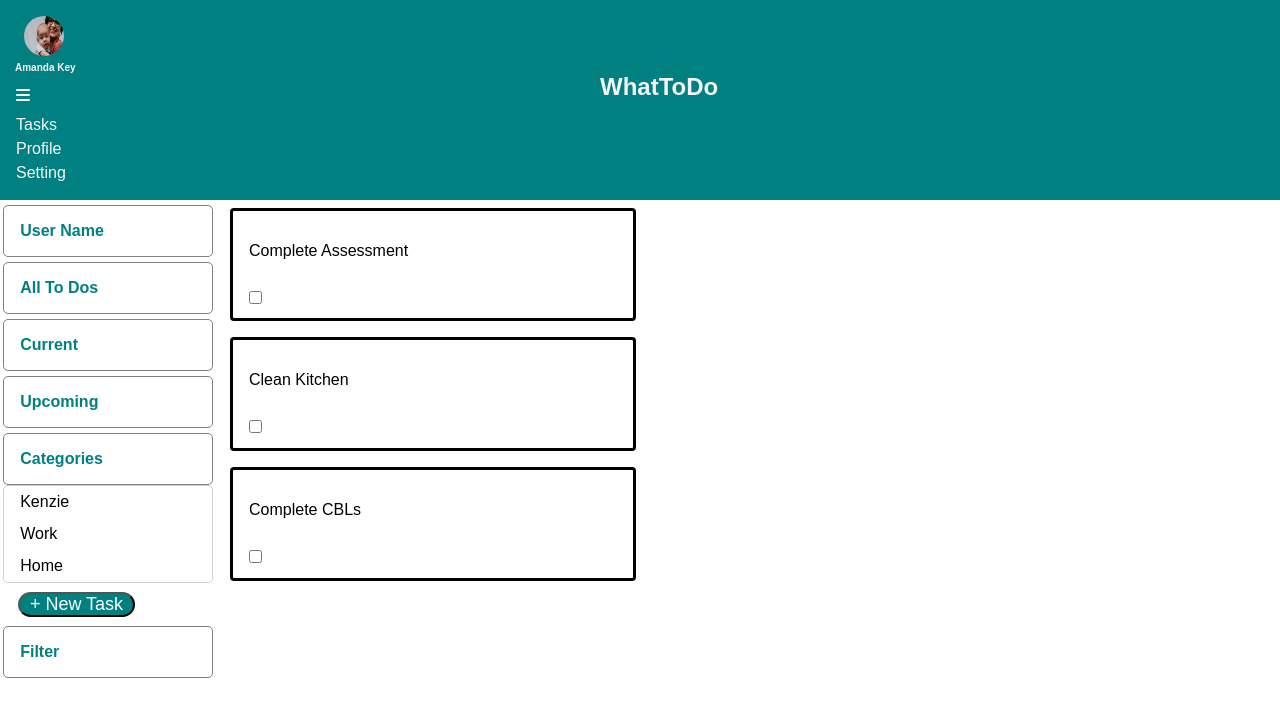
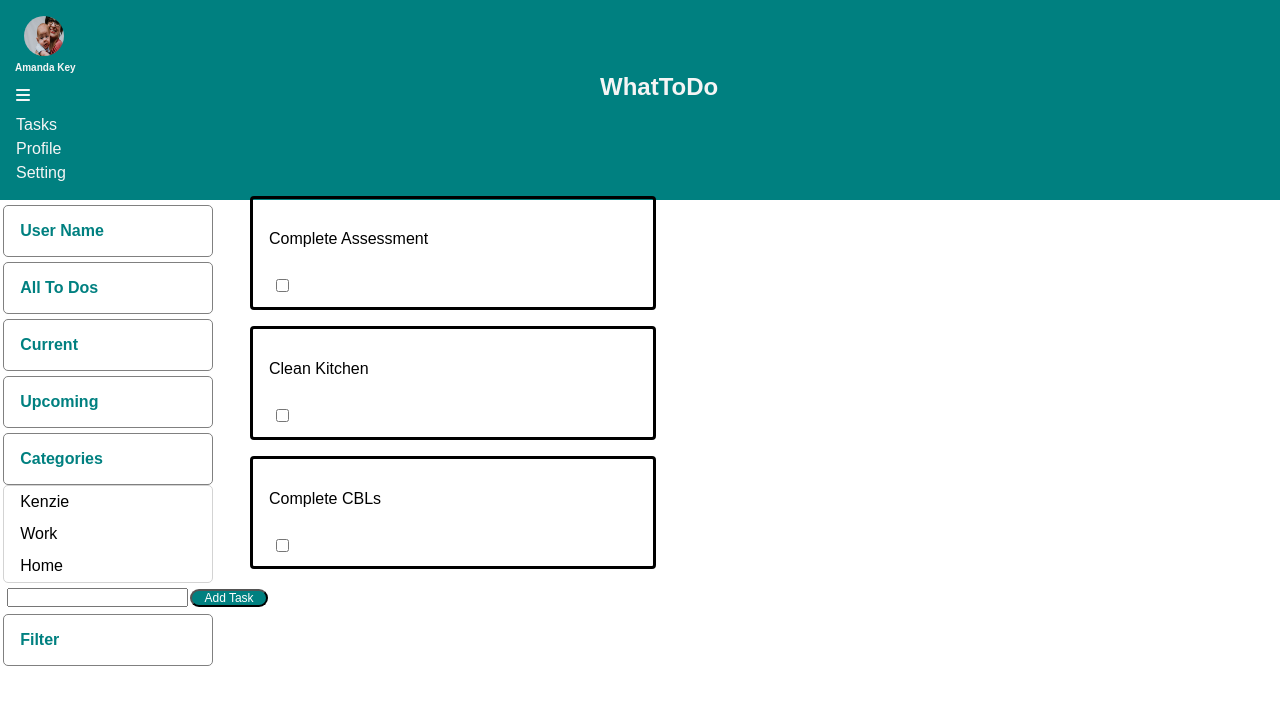
Before and after one commit to ankey87/whattodo-app, a React (Create React App) app in the folder whattodo-app/: page / in a window 1280 px wide. Shown: the top 716 px of the page. Built offline with nearby package versions, Linux system fonts and the light colour scheme.

Commit message:
added local storage

```diff
--- a/whattodo-app/src/App.css
+++ b/whattodo-app/src/App.css
@@ -61,10 +61,10 @@ a {
 
 button {
   width: 6.5em;
-  font-size: 18px;
+  font-size: 12px;
   border-radius: 1em;
   background-color: teal;
-  margin-left: 1em;
+  margin-left: .2em;
   margin-top: .5em;
   margin-bottom: .2em;;
   color: white;
@@ -88,7 +88,7 @@ button {
   display: flex;
   flex-direction: column;
   line-height: 5em;
-  left: 230px;
+  left: 250px;
   bottom: 470px;
   border: solid;
   border-color: black;
@@ -122,3 +122,18 @@ button {
   display: flex;
   margin-bottom: .5em;
 }
+
+input {
+  margin-left: .5em;
+}
+.clock h2 {
+  text-align: center;
+  line-height: 50px;
+}
+
+.clock img {
+  display: flex;
+  position: relative;
+  left: 475px;
+  margin-top: 1em;
+}
--- a/whattodo-app/src/App.js
+++ b/whattodo-app/src/App.js
@@ -4,6 +4,7 @@ import Todo from "./components/Todo.js";
 import Header from "./components/Header.js";
 import SideMenu from "./components/SideMenu.js"
 
+const TASKS_KEY = "myapp_tasks"
 class App extends Component {
   state = {
     tasks: [
@@ -23,17 +24,48 @@ class App extends Component {
         completed: false
       },
     ],
+    newEvent: "",
+
     user: {
       name: "Amanda Key",
       avatar: "./AmandaEzra.jpg"
     },
   };
 
+  componentDidMount() {
+    const tasksString = localStorage.getItem(TASKS_KEY)
+    if (tasksString) {
+      this.setState({tasks: JSON.parse(tasksString)})
+    }
+  }
+  componentDidUpdate(prevProps, prevState) {
+    if (prevState.tasks !== this.state.tasks){
+    localStorage.setItem(TASKS_KEY, JSON.stringify(this.state.tasks))
+  }
+}
+
+  handleOnAddNewEvent = (event) => {
+    this.setState({newEvent: event.target.value})
+  }
+  handleAddNewEvent = () => {
+    let newEventObj = {
+      title: this.state.newEvent,
+      completed: false,
+    }
+    this.setState({
+      tasks: [...this.state.tasks, newEventObj],
+      newEvent: ""
+    })
+  }
+// handleClick = (id) => {
+
+// }
+
   render() {
     return (
       <>
       <Header avatar={this.state.user.avatar} name={this.state.user.name}/>
-          <SideMenu />
+          <SideMenu handleAddNewEvent={this.handleAddNewEvent}newEvent={this.state.newEvent} onChange={this.handleOnAddNewEvent}/>
           {this.state.tasks.map((task, index) => (
             <Todo task={task} key={index} />
           ))}
--- /dev/null
+++ b/whattodo-app/src/components/Dashboard.js
@@ -0,0 +1,35 @@
+import React, { Component } from 'react';
+import '../App.css';
+class Dashboard extends Component {
+
+    state = {
+        date: new Date()
+    };
+
+    componentDidMount() {
+        this.timerId = setInterval(
+            () => this.tick(),
+            1000
+        );
+    }
+
+    componentWillUnmount() {
+        clearInterval(this.timerId);
+    }
+
+    tick() {
+        this.setState({
+            date: new Date()
+        });
+    }
+    render() {
+        return (
+            <div className="clock">
+                <img width="500px" height="300px"src="./SereneBackground.jpg" alt="clockbackground"></img>
+                <h2> It is {this.state.date.toLocaleTimeString()}</h2>
+            </div>
+        )
+    }
+}
+
+export default Dashboard;
--- a/whattodo-app/src/components/SideMenu.js
+++ b/whattodo-app/src/components/SideMenu.js
@@ -15,7 +15,10 @@ function SideMenu(props) {
                     <li>Home</li>
                 </ul>
                 <div className="new__task__btn">
-                    <button>+ New Task</button>
+                    <input type="text"
+                    value={props.newEvent}
+                    onChange={props.onChange}></input>
+                    <button onClick={props.handleAddNewEvent}>Add Task</button>
                 </div>
                 <h4><a href="#">Filter</a></h4>
             </div>
--- a/whattodo-app/src/components/Todo.js
+++ b/whattodo-app/src/components/Todo.js
@@ -1,6 +1,7 @@
 import React from 'react';
 
 function Todo(props) {
+    // const handleCheck = () => props.onChangeCheckbox(props.task.id)
     return (
         <section className="task__list">
             <ul className="list__main">
@@ -11,3 +12,6 @@ function Todo(props) {
     )
 }
 export default Todo;
+
+
+// defaultChecked={props.task.completed} onChange={handleCheck}
--- a/whattodo-app/src/index.js
+++ b/whattodo-app/src/index.js
@@ -1,11 +1,13 @@
 import React from 'react';
 import ReactDOM from 'react-dom';
 import App from './App';
+import Dashboard from './components/Dashboard';
 import * as serviceWorker from './serviceWorker';
 
 ReactDOM.render(
   <React.StrictMode>
     <App />
+    {/* <Dashboard /> */}
   </React.StrictMode>,
   document.getElementById('root')
 );
```
Also changed, not shown: 1 other file (tests, documents, lock files or other folders).
